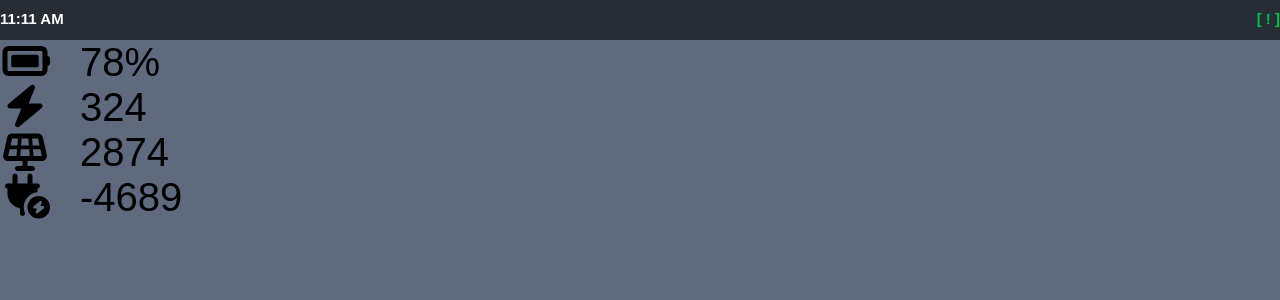
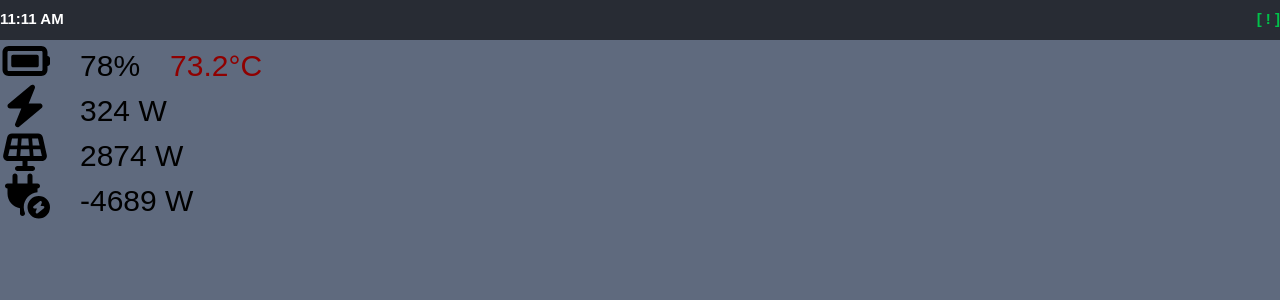
Before and after one commit to mandarussell/solar-battery-display, a React (Create React App) app: page / in a window 1280 px wide. Shown: the top 300 px of the page. Built offline with nearby package versions, Linux system fonts and the light colour scheme; no server answers.

Commit message:
Addition of Temperature value.

```diff
--- a/src/Data.js
+++ b/src/Data.js
@@ -43,19 +43,22 @@ function Data() {
         <div style={styles.container}>
             <div style={styles.battery}>
                 <FontAwesomeIcon icon="fa-solid fa-battery-full" />
-                <span style={styles.value}>{response.battery.percent}%</span>
+                <span style={styles.value}>
+                    <span>{response.battery.percent}%</span>
+                    <span style={styles.temperature}>{response.battery.temperature}°C</span>
+                </span>
             </div>
             <div style={styles.battery}>
                 <FontAwesomeIcon icon="fa-solid fa-bolt" />
-                <span style={styles.value}>{response.inverter.power}</span>
+                <span style={styles.value}>{response.inverter.power} W</span>
             </div>
             <div style={styles.solar}>
                 <FontAwesomeIcon icon="fa-solid fa-solar-panel" />
-                <span style={styles.value}>{response.solar.power}</span>
+                <span style={styles.value}>{response.solar.power} W</span>
             </div>
             <div style={styles.grid}>
                 <FontAwesomeIcon icon="fa-solid fa-plug-circle-bolt" />
-                <span style={styles.value}>{response.grid.power}</span>
+                <span style={styles.value}>{response.grid.power} W</span>
             </div>
         </div >
     );
@@ -80,6 +83,11 @@ const styles = {
         color: "#000000ff",
     },
     value: {
+        fontSize: "30px",
+        marginLeft: "30px",
+    },
+    temperature: {
+        color: "#8f0000ff",
         marginLeft: "30px",
     },
 };
```
